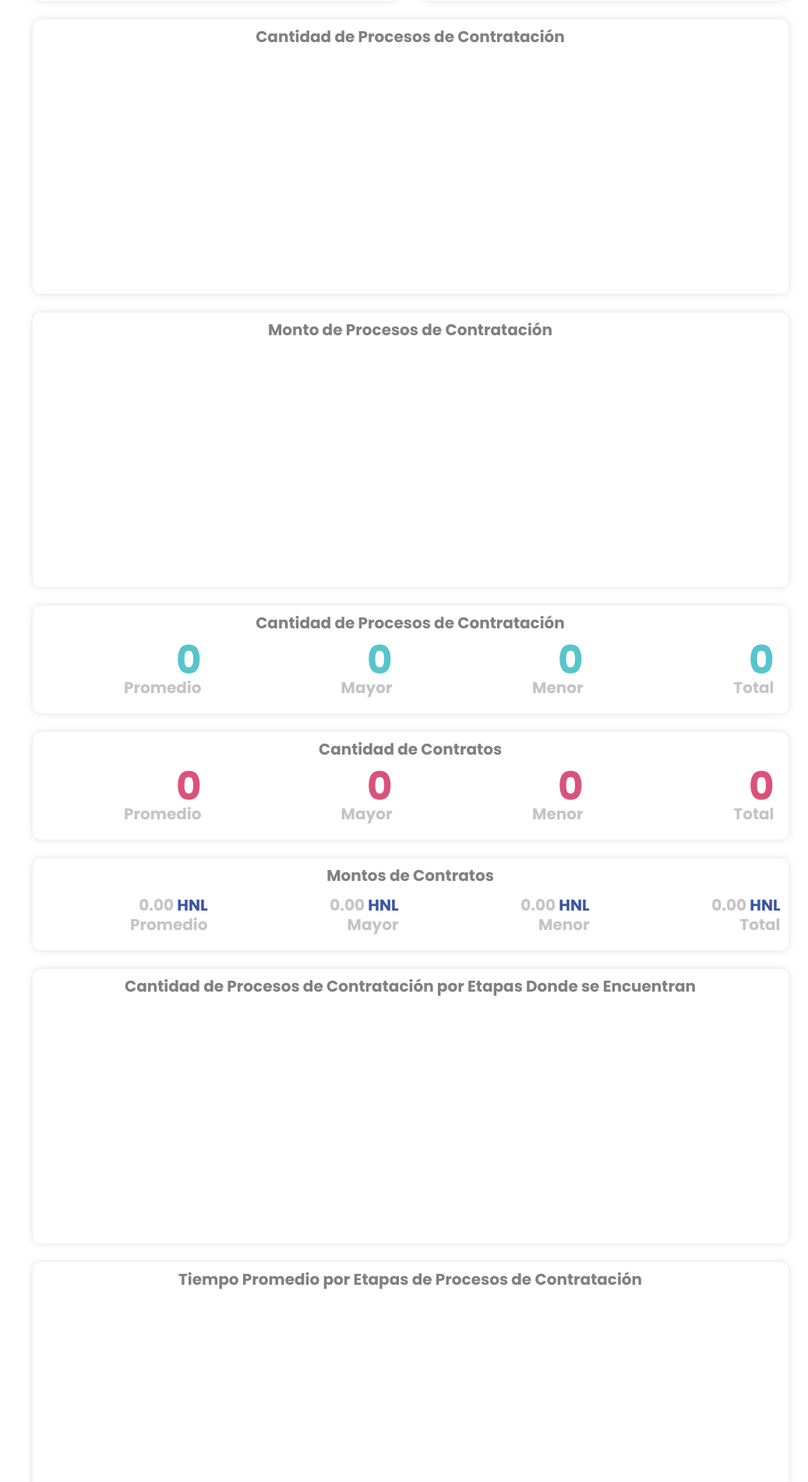
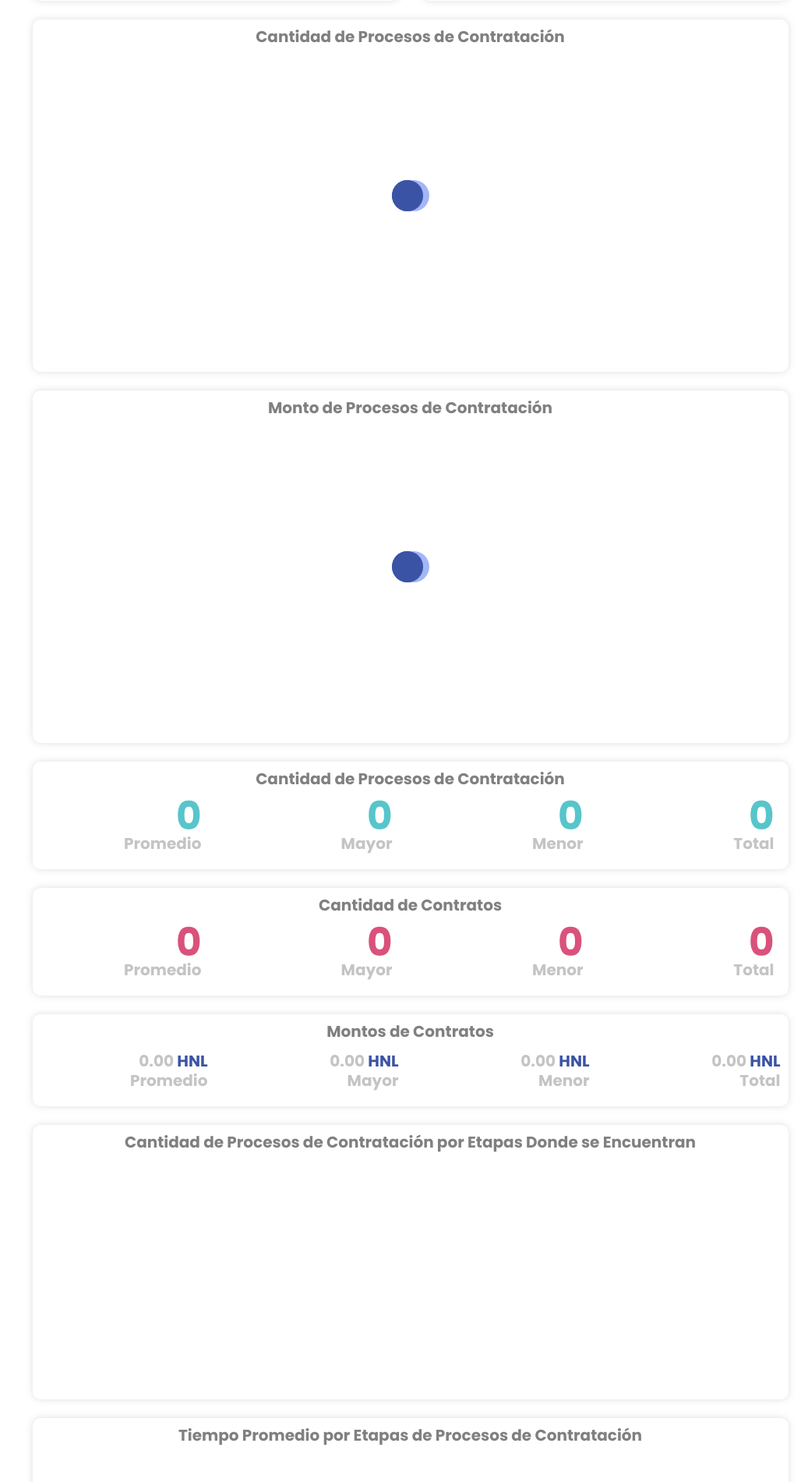
Before and after one commit to portaledcahn/edcahn_backend, a Django app: page /dashboardProcesosContratacion/ in a window 1280 px wide. Shown: the part 898-2799 px from the top of the page at 78% size, without its empty margins (243-1280 px from the left). Run offline with Django 3.2, Linux system fonts and the light colour scheme; data that the repository does not hold is empty; parts of the project's set-up code (start-up, migrations or seed data) failed here and were passed over; some libraries are stand-ins or nearby versions.

Commit message:
detalles

```diff
--- a/portaledcahn_frontend/static/css/estilo.css
+++ b/portaledcahn_frontend/static/css/estilo.css
@@ -1965,6 +1965,18 @@
 	margin-top:calc(40vh - 50px);
 
 }
+.espera.elemento .imagen{
+	width:100px;
+	left:0;
+	right:0;
+	margin:auto;
+	display:block;
+	margin-top:auto;
+	position: relative;
+	top: 50%;
+	transform: translateY(-50%);
+
+}
 .fuente18{
 	font-size: 18px;
 }
--- a/portaledcahn_frontend/static/js/dashboardProcesosContratacion.js
+++ b/portaledcahn_frontend/static/js/dashboardProcesosContratacion.js
@@ -302,8 +302,10 @@
 
 function InicializarCantidadProcesos(){
     var parametros={}
-    parametros=ObtenerJsonFiltrosAplicados(parametros)
+    parametros=ObtenerJsonFiltrosAplicados(parametros);
+    MostrarEspera('#cantidadProcesos',true)
     $.get(api+"/dashboardoncae/cantidaddeprocesos/",parametros).done(function( datos ) {
+        OcultarEspera('#cantidadProcesos')
     var grafico=echarts.init(document.getElementById('cantidadProcesos'));
     var opciones = {
         tooltip: {
@@ -452,9 +454,12 @@
 function InicializarMontoProcesos(){
     //app.title = '折柱混合';
     var parametros={}
-    parametros=ObtenerJsonFiltrosAplicados(parametros)
+    parametros=ObtenerJsonFiltrosAplicados(parametros);
+    MostrarEspera('#montoProcesos',true);
     $.get(api+"/dashboardoncae/montosdecontratos/",parametros).done(function( datos ) {
-
+        console.dir('Monto Procesos')
+        console.dir(datos);
+        OcultarEspera('#montoProcesos')
     var grafico=echarts.init(document.getElementById('montoProcesos'));
     var opciones = {
         tooltip: {
@@ -608,10 +613,12 @@
 
 function CantidadProcesosEtapas(){
     var parametros={}
-    parametros=ObtenerJsonFiltrosAplicados(parametros)
+    parametros=ObtenerJsonFiltrosAplicados(parametros);
+    MostrarEspera('#CantidadProcesosEtapas',true)
     $.get(api+"/dashboardoncae/procesosporetapa/",parametros).done(function( datos ) {
     console.dir('PROCESOS POR ETAPA')
     console.dir(datos)
+    OcultarEspera('#CantidadProcesosEtapas')
         //app.title = '折柱混合';
         var grafico=echarts.init(document.getElementById('CantidadProcesosEtapas'));
         var opciones = {
@@ -705,8 +712,10 @@
 
 function TiempoPromedioEtapas(){
     var parametros={}
-    parametros=ObtenerJsonFiltrosAplicados(parametros)
+    parametros=ObtenerJsonFiltrosAplicados(parametros);
+    MostrarEspera('#tiempoPromedioEtapas',true);
     $.get(api+"/dashboardoncae/tiemposporetapa/",parametros).done(function( datos ) {
+    OcultarEspera('#tiempoPromedioEtapas');
     console.dir('TIEMPOS POR ETAPA');
     console.dir(datos);
     var grafico=echarts.init(document.getElementById('tiempoPromedioEtapas'));
@@ -827,9 +836,11 @@
 function CantidadProcesosCategoriaCompra(){
     var parametros={}
     parametros=ObtenerJsonFiltrosAplicados(parametros)
+    MostrarEspera('#CantidadProcesosCategoriaCompra',true);
 $.get(api+"/dashboardoncae/procesosporcategoria/",parametros).done(function( datos ) {
 console.dir('PROCESOS POR CATEGORIA DE COMPRA')
 console.dir(datos)
+OcultarEspera('#CantidadProcesosCategoriaCompra');
 var datosPastel=[];
 datos.resultados.categorias.forEach(function(valor,indice){
     datosPastel.push(
@@ -898,10 +909,12 @@
 
 function MontoProcesosCategoriaCompra(){
     var parametros={}
-    parametros=ObtenerJsonFiltrosAplicados(parametros)
+    parametros=ObtenerJsonFiltrosAplicados(parametros);
+    MostrarEspera('#MontoProcesosCategoriaCompra',true);
     $.get(api+"/dashboardoncae/contratosporcategoria/",parametros).done(function( datos ) {
     console.dir('CONTRATOS POR CATEGORIA DE COMPRA')
     console.dir(datos)
+    OcultarEspera('#MontoProcesosCategoriaCompra');
     var datosPastel=[];
     datos.resultados.categorias.forEach(function(valor,indice){
         datosPastel.push(
@@ -973,9 +986,11 @@
 function CantidadProcesosMetodoContratacion(){
     var parametros={}
     parametros=ObtenerJsonFiltrosAplicados(parametros)
+    MostrarEspera('#CantidadProcesosMetodoContratacion',true);
 $.get(api+"/dashboardoncae/procesospormodalidad/",parametros).done(function( datos ) {
 console.dir('PROCESOS POR MODALIDAD DE COMPRA')
 console.dir(datos)
+OcultarEspera('#CantidadProcesosMetodoContratacion');
 var datosPastel=[];
 datos.resultados.modalidades.forEach(function(valor,indice){
     datosPastel.push(
@@ -1048,10 +1063,12 @@
 }
 function MontoProcesosMetodoContratacion(){
     var parametros={}
-    parametros=ObtenerJsonFiltrosAplicados(parametros)
+    parametros=ObtenerJsonFiltrosAplicados(parametros);
+    MostrarEspera('#MontoProcesosMetodoContratacion',true);
 $.get(api+"/dashboardoncae/contratospormodalidad/",parametros).done(function( datos ) {
 console.dir('MONTO POR MODALIDAD DE CONTRATACION')
-console.dir(datos)
+console.dir(datos);
+OcultarEspera('#MontoProcesosMetodoContratacion');
 var datosPastel=[];
     datos.resultados.modalidades.forEach(function(valor,indice){
         datosPastel.push(
@@ -1124,10 +1141,12 @@
 
 function Top10Compradores(){
     var parametros={}
-    parametros=ObtenerJsonFiltrosAplicados(parametros)
+    parametros=ObtenerJsonFiltrosAplicados(parametros);
+    MostrarEspera('#top10Compradores',true);
 $.get(api+"/dashboardoncae/topcompradores/",parametros).done(function( datos ) {
 console.dir('TOP COMPRADORES')
-console.dir(datos)
+console.dir(datos);
+OcultarEspera('#top10Compradores');
 var grafico=echarts.init(document.getElementById('top10Compradores'));
     var opciones = {
         tooltip: {
@@ -1164,7 +1183,14 @@
             {
                 type: 'value',
                 axisLabel: {
-                    formatter: '{value} HNL'
+                    formatter: '{value} HNL',
+                    rotate:45,
+                showMinLabel:false
+                },
+                axisPointer: {
+                    label: {
+                        formatter: '{value} HNL'
+                    }
                 }
             }
         ],
@@ -1175,7 +1201,8 @@
                 data: datos.resultados.nombreCompradores,
                 axisPointer: {
                     type: 'shadow'
-                }
+                },
+                align: 'right'
 
                 /*,
                 name: 'Monto',
@@ -1207,8 +1234,14 @@
                 },
                 label: {
                     normal: {
-                        show: true,
-                        position: 'insideRight'
+                        show:true,
+                            fontFamily:'Poppins',
+                            fontWeight:700,
+                            fontSize:15,
+                        position: 'right',
+                        formatter: function (e){
+                            return "{c} HNL".replace('{c}',ValorMoneda(e.value));
+                        }
                     }
                 },
                 barWidth:30,
@@ -1217,7 +1250,8 @@
             }
         ],
         grid:{
-            containLabel:true
+            containLabel:true,
+            right:'15%'
         },
         label:{
             show:true,
@@ -1242,10 +1276,13 @@
 
 function Top10Proveedores(){
     var parametros={}
-    parametros=ObtenerJsonFiltrosAplicados(parametros)
+    parametros=ObtenerJsonFiltrosAplicados(parametros);
+
+    MostrarEspera('#top10Proveedores',true);
 $.get(api+"/dashboardoncae/topproveedores/",parametros).done(function( datos ) {
 console.dir('TOP PROVEEDORES');
 console.dir(datos);
+OcultarEspera('#top10Proveedores');
 var grafico=echarts.init(document.getElementById('top10Proveedores'));
 var opciones = {
     tooltip: {
@@ -1281,14 +1318,24 @@
     xAxis: [
         {
             type: 'value',
-            axisLabel: {
-                formatter: '{value} HNL'
-            }
+                            /*min: 0,
+                            max: 810,*/
+                            //interval: 100000,
+                            axisLabel: {
+                                formatter: '{value} HNL',
+                                rotate:45,
+                        showMinLabel:false
+                            },
+                            axisPointer: {
+                                label: {
+                                    formatter: '{value} HNL'
+                                }
+                            }
         }
     ],
     yAxis: [
         {
-
+            name:'Monto Contratado',
             type: 'category',
             data: datos.resultados.nombreProveedores,
             axisPointer: {
@@ -1321,12 +1368,18 @@
             type:'bar',
             data:datos.resultados.montoContratado,
             itemStyle:{
-                color: '#58C5CC'
+                color: '#FECB7E'
             },
             label: {
                 normal: {
-                    show: true,
-                    position: 'insideRight'
+                    show:true,
+                    fontFamily:'Poppins',
+                    fontWeight:700,
+                    fontSize:15,
+                    position: 'right',
+                    formatter: function (e){
+                        return "{c} HNL".replace('{c}',ValorMoneda(e.value));
+                    }
                 }
             },
             barWidth:30,
@@ -1352,7 +1405,8 @@
         }*/
     ],
     grid:{
-        containLabel:true
+        containLabel:true,
+        right:'15%'
     },
     label:{
         show:true,
--- a/portaledcahn_frontend/static/js/general.js
+++ b/portaledcahn_frontend/static/js/general.js
@@ -179,12 +179,12 @@
     enlace.click();
 }
 
-function MostrarEspera(selector){
-    if($(selector+' .espera').length){
-        $(selector+' .espera').show();
+function MostrarEspera(selector,elemento){
+    if($(selector+' .espera'+(elemento?'.elemento':'')).length){
+        $(selector+' .espera'+(elemento?'.elemento':'')).show();
     }else{
         $(selector).append(
-            $('<div>',{class:'espera'}).append(
+            $('<div>',{class:'espera'+(elemento?' elemento':'')}).append(
                 $('<img>',{class:'imagen',src:'/static/img/otros/loader.svg'})
             )
         )
--- a/portaledcahn_frontend/templates/dashboardProcesosContratacion/dashboardProcesosContratacion.html
+++ b/portaledcahn_frontend/templates/dashboardProcesosContratacion/dashboardProcesosContratacion.html
@@ -192,7 +192,7 @@
                         <h4 class="titularCajonSombreado textoAlineadoCentrado">Cantidad de Procesos de Contratación</h4>
                      </div>
                      <div class="contenedorGrafico">
-                        <div class="grafico" id="cantidadProcesos"  style="height: 300px"></div>
+                        <div class="grafico" id="cantidadProcesos"  style="height: 400px"></div>
                      </div>
                   </div>
                </div>
@@ -203,7 +203,7 @@
                         <h4 class="titularCajonSombreado textoAlineadoCentrado">Monto de Procesos de Contratación</h4>
                      </div>
                      <div class="contenedorGrafico">
-                        <div class="grafico" id="montoProcesos"  style="height: 300px"></div>
+                        <div class="grafico" id="montoProcesos"  style="height: 400px"></div>
                      </div>
                   </div>
                </div>
@@ -348,7 +348,7 @@
                         <h4 class="titularCajonSombreado textoAlineadoCentrado">Top 10 Compradores por Montos de Contrato</h4>
                      </div>
                      <div class="contenedorGrafico">
-                        <div class="grafico" id="top10Compradores"  style="height: 500px"></div>
+                        <div class="grafico" id="top10Compradores"  style="height: 600px"></div>
                      </div>
                   </div>
                </div>
@@ -358,12 +358,12 @@
                         <h4 class="titularCajonSombreado textoAlineadoCentrado">Top 10 Proveedores por Montos de Contrato</h4>
                      </div>
                      <div class="contenedorGrafico">
-                        <div class="grafico" id="top10Proveedores"  style="height: 500px"></div>
+                        <div class="grafico" id="top10Proveedores"  style="height: 600px"></div>
                      </div>
                   </div>
                </div>
 
-               <div class="col-md-12 mt-4">
+               <div class="col-md-12 mt-4" style="display: none;">
                   <div class="cajonSombreado">
                      <div class="tituloGrafico">
                         <h4 class="titularCajonSombreado textoAlineadoCentrado">Segregación de Montos de Contratos</h4>
--- a/portaledcahn_frontend/templates/indicadoresProcesosContratacion/indicadoresProcesosContratacion.html
+++ b/portaledcahn_frontend/templates/indicadoresProcesosContratacion/indicadoresProcesosContratacion.html
@@ -175,7 +175,7 @@
                                                          <!--<b>Bienes y Servicios, Obras, Consultorias, todas</b>-->
                                                       </div>
                                                       <div class="contenedorGrafico">
-                                                         <div class="grafico" id="top10InstitucionesMontos"  style="height: 500px"></div>
+                                                         <div class="grafico" id="top10InstitucionesMontos"  style="height: 600px"></div>
                                                       </div>
                                                    </div>
                                                 </div>
@@ -185,7 +185,7 @@
                                                          <h4 class="titularCajonSombreado textoAlineadoCentrado">Montos de Contrato a través de Catálogo Electrónico por nombre</h4>
                                                       </div>
                                                       <div class="contenedorGrafico">
-                                                         <div class="grafico" id="montoCatalogoElectronico"  style="height: 500px"></div>
+                                                         <div class="grafico" id="montoCatalogoElectronico"  style="height: 600px"></div>
                                                       </div>
                                                    </div>
                                                 </div>
```
Also changed, not shown: portaledcahn_frontend/static/js/indicadoresProcesosContratacion.js (+66 -13 lines).
